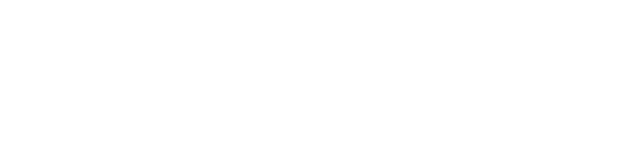
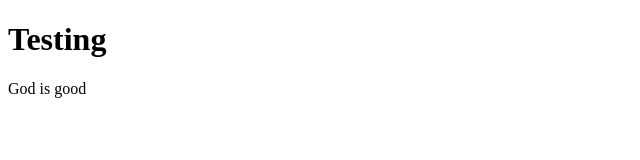
Before and after one commit to Donmark2k/testmonday, a plain HTML site: page index.html in a window 1280 px wide. Shown: the whole page, without its empty margins (0-640 px from the left). Drawn offline with Linux system fonts and the light colour scheme.

Commit message:
added tittle

```diff
--- a/index.html
+++ b/index.html
@@ -4,9 +4,11 @@
     <meta charset="UTF-8">
     <meta name="viewport" content="width=device-width, initial-scale=1.0">
     <meta http-equiv="X-UA-Compatible" content="ie=edge">
-    <title>Document</title>
+    <title>Rose-Onyeka-page</title>
 </head>
 <body>
+<h1>Testing</h1>
+<p>God is good</p>
 
 </body>
 </html>
```
